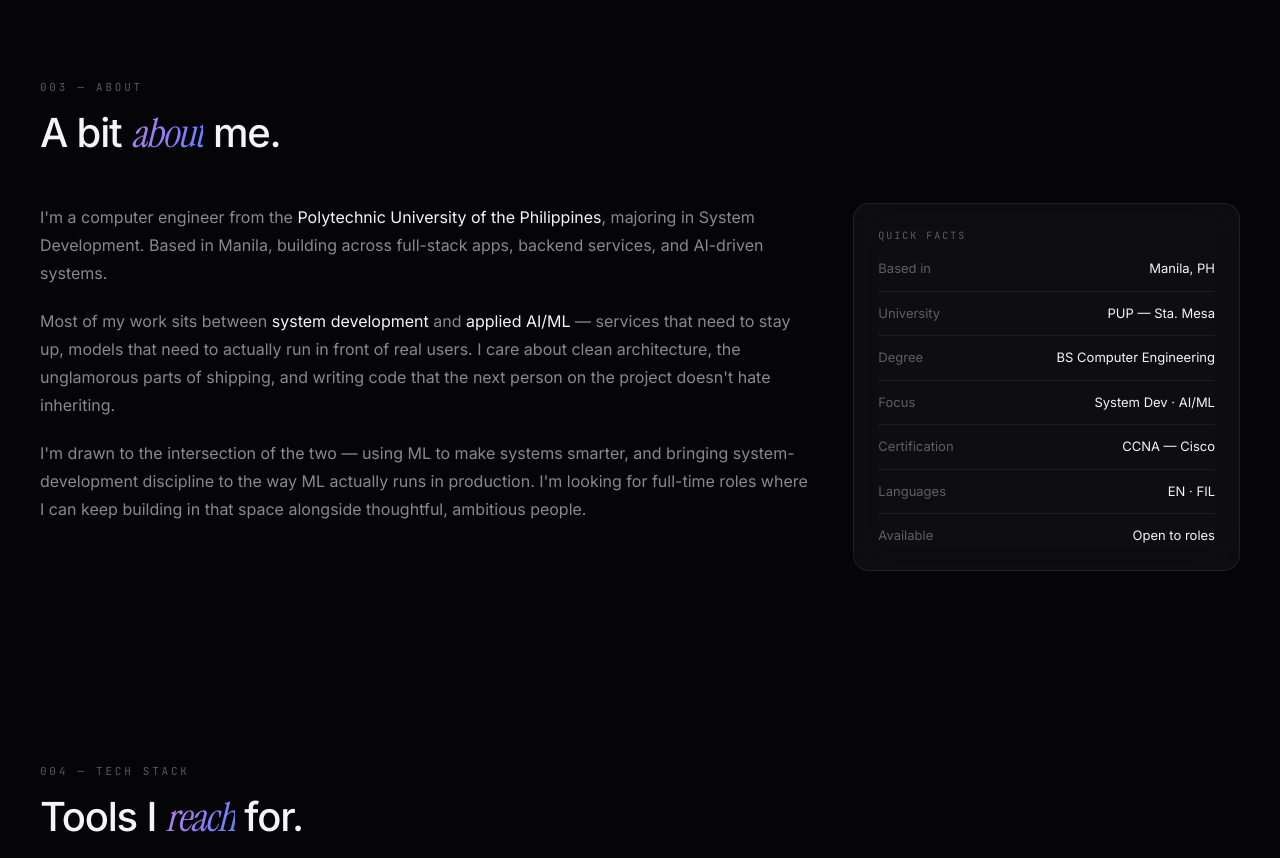
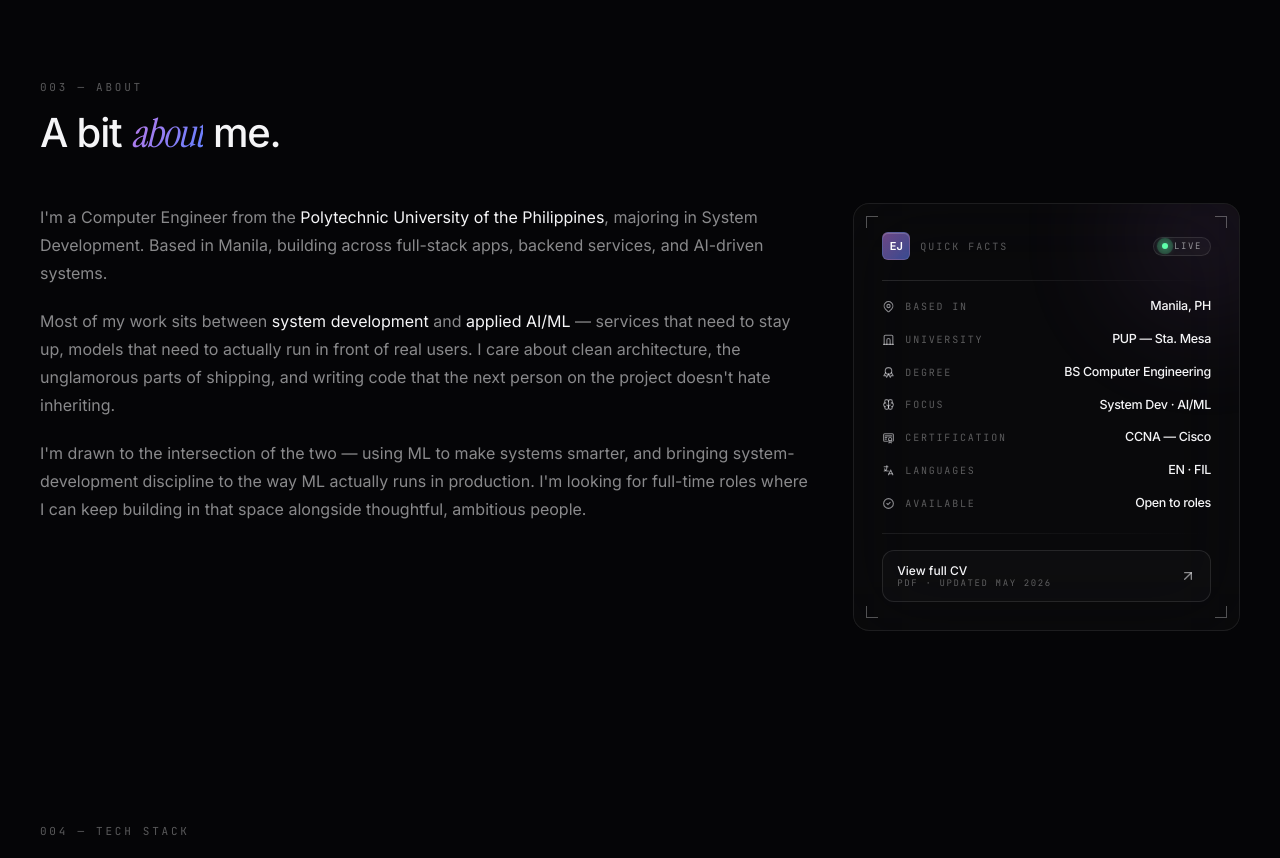
Before and after one commit to vv4nity/emanueljabon_portfolio, a Next.js app: page / in a window 1280 px wide. Shown: the part 1920-2778 px from the top of the page. Built offline with nearby package versions, Linux system fonts and the light colour scheme.

Commit message:
Capitalize Computer Engineer and restyle Quick Facts card

```diff
--- a/src/components/About.tsx
+++ b/src/components/About.tsx
@@ -1,6 +1,28 @@
 'use client';
 
+import Link from 'next/link';
 import { motion } from 'framer-motion';
+import {
+  TbMapPin,
+  TbBuildingArch,
+  TbAward,
+  TbBrain,
+  TbCertificate,
+  TbLanguage,
+  TbCircleCheck,
+} from 'react-icons/tb';
+import { FiArrowUpRight } from 'react-icons/fi';
+import { personal } from '@/data/content';
+
+const FACTS = [
+  { icon: TbMapPin, label: 'Based in', value: 'Manila, PH' },
+  { icon: TbBuildingArch, label: 'University', value: 'PUP — Sta. Mesa' },
+  { icon: TbAward, label: 'Degree', value: 'BS Computer Engineering' },
+  { icon: TbBrain, label: 'Focus', value: 'System Dev · AI/ML' },
+  { icon: TbCertificate, label: 'Certification', value: 'CCNA — Cisco' },
+  { icon: TbLanguage, label: 'Languages', value: 'EN · FIL' },
+  { icon: TbCircleCheck, label: 'Available', value: 'Open to roles' },
+];
 
 export function About() {
   return (
@@ -23,7 +45,7 @@ export function About() {
       >
         <div className="space-y-5 text-[16px] leading-[1.75] text-text-dim">
           <p>
-            I&apos;m a computer engineer from the{' '}
+            I&apos;m a Computer Engineer from the{' '}
             <span className="text-text">Polytechnic University of the Philippines</span>,
             majoring in System Development. Based in Manila, building across full-stack apps,
             backend services, and AI-driven systems.
@@ -44,26 +66,121 @@ export function About() {
           </p>
         </div>
 
-        <div className="glass rounded-2xl p-6">
-          <div className="mb-4 font-mono text-[10px] uppercase tracking-[0.2em] text-text-faint">
-            Quick facts
+        {/* Quick Facts card */}
+        <div className="group relative overflow-hidden rounded-2xl border-[0.5px] border-white/[0.08] bg-white/[0.02] backdrop-blur-2xl transition-colors hover:border-white/15">
+          {/* Accent ribbon glow */}
+          <div
+            className="pointer-events-none absolute -right-20 -top-20 h-56 w-56 opacity-40 blur-3xl transition-opacity duration-500 group-hover:opacity-70"
+            style={{
+              background:
+                'radial-gradient(circle, rgba(193,123,232,0.5), transparent 70%)',
+            }}
+          />
+
+          {/* Top hairline */}
+          <div className="pointer-events-none absolute inset-x-0 top-0 h-px overflow-hidden">
+            <div
+              className="h-full w-full origin-left scale-x-0 transition-transform duration-700 group-hover:scale-x-100"
+              style={{
+                background:
+                  'linear-gradient(90deg, transparent, rgba(193,123,232,0.7) 30%, rgba(96,128,255,0.7) 70%, transparent)',
+              }}
+            />
           </div>
-          <dl className="space-y-3 text-[13px]">
-            {[
-              ['Based in', 'Manila, PH'],
-              ['University', 'PUP — Sta. Mesa'],
-              ['Degree', 'BS Computer Engineering'],
-              ['Focus', 'System Dev · AI/ML'],
-              ['Certification', 'CCNA — Cisco'],
-              ['Languages', 'EN · FIL'],
-              ['Available', 'Open to roles'],
-            ].map(([k, v]) => (
-              <div key={k} className="flex justify-between border-b border-white/[0.06] pb-3 last:border-0 last:pb-0">
-                <dt className="text-text-faint">{k}</dt>
-                <dd className="text-text">{v}</dd>
+
+          {/* Corner ticks */}
+          <div className="pointer-events-none absolute left-3 top-3 h-3 w-3 border-l-[0.5px] border-t-[0.5px] border-white/30" />
+          <div className="pointer-events-none absolute right-3 top-3 h-3 w-3 border-r-[0.5px] border-t-[0.5px] border-white/30" />
+          <div className="pointer-events-none absolute bottom-3 left-3 h-3 w-3 border-b-[0.5px] border-l-[0.5px] border-white/30" />
+          <div className="pointer-events-none absolute bottom-3 right-3 h-3 w-3 border-b-[0.5px] border-r-[0.5px] border-white/30" />
+
+          <div className="relative p-6 md:p-7">
+            {/* Header */}
+            <div className="mb-5 flex items-center justify-between">
+              <div className="flex items-center gap-2.5">
+                <div
+                  className="flex h-7 w-7 items-center justify-center rounded-md border-[0.5px] border-white/10 text-[11px] font-semibold text-white"
+                  style={{
+                    background:
+                      'linear-gradient(135deg, rgba(193,123,232,0.55), rgba(96,128,255,0.55))',
+                    boxShadow: 'inset 0 1px 0 rgba(255,255,255,0.18)',
+                  }}
+                >
+                  {personal.initials}
+                </div>
+                <div className="font-mono text-[10px] uppercase tracking-[0.2em] text-text-faint">
+                  Quick facts
+                </div>
               </div>
-            ))}
-          </dl>
+              <span className="inline-flex items-center gap-1.5 rounded-full border-[0.5px] border-white/10 bg-white/[0.03] px-2 py-0.5 font-mono text-[9px] uppercase tracking-[0.18em] text-text-dim">
+                <span className="relative flex h-1.5 w-1.5">
+                  <span className="absolute -inset-[3px] animate-pulse-ring rounded-full bg-signal opacity-30" />
+                  <span className="relative h-1.5 w-1.5 rounded-full bg-signal shadow-[0_0_8px_#5EFFAA]" />
+                </span>
+                Live
+              </span>
+            </div>
+
+            {/* Divider */}
+            <div
+              className="mb-4 h-px w-full"
+              style={{
+                background:
+                  'linear-gradient(90deg, rgba(255,255,255,0.12), transparent)',
+              }}
+            />
+
+            {/* Facts list */}
+            <dl className="space-y-3.5 text-[13px]">
+              {FACTS.map((f, i) => {
+                const Icon = f.icon;
+                return (
+                  <div
+                    key={f.label}
+                    className="flex items-center justify-between gap-3"
+                  >
+                    <dt className="flex items-center gap-2.5 text-text-faint">
+                      <Icon size={13} className="text-text-dim" />
+                      <span className="font-mono text-[10px] uppercase tracking-[0.18em]">
+                        {f.label}
+                      </span>
+                    </dt>
+                    <dd className="text-right text-[12.5px] font-medium tracking-tight text-text">
+                      {f.value}
+                    </dd>
+                  </div>
+                );
+              })}
+            </dl>
+
+            {/* Footer divider */}
+            <div
+              className="mb-4 mt-5 h-px w-full"
+              style={{
+                background:
+                  'linear-gradient(90deg, rgba(255,255,255,0.08), transparent)',
+              }}
+            />
+
+            {/* CV link */}
+            <Link
+              href={personal.cvUrl}
+              className="group/cv flex items-center justify-between rounded-xl border-[0.5px] border-white/10 bg-white/[0.02] px-3.5 py-3 transition-all hover:border-white/20 hover:bg-white/[0.05]"
+            >
+              <div className="flex flex-col leading-tight">
+                <span className="text-[12px] font-medium text-text">
+                  View full CV
+                </span>
+                <span className="font-mono text-[9px] uppercase tracking-[0.18em] text-text-faint">
+                  PDF · Updated {personal.cvUpdated}
+                </span>
+              </div>
+              <FiArrowUpRight
+                size={16}
+                className="text-text-dim transition-transform group-hover/cv:-translate-y-0.5 group-hover/cv:translate-x-0.5 group-hover/cv:text-text"
+              />
+            </Link>
+          </div>
         </div>
       </motion.div>
     </section>
```
